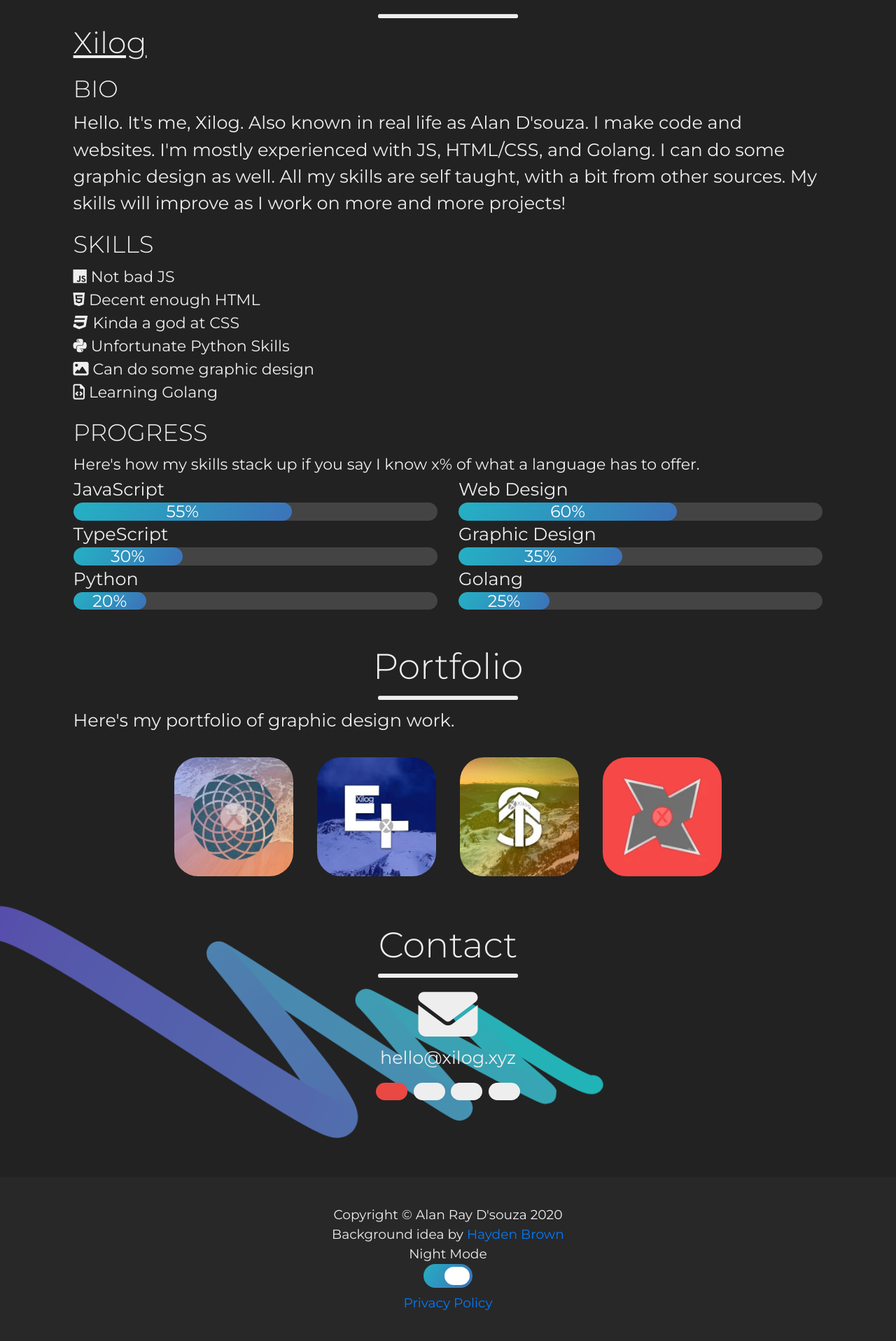
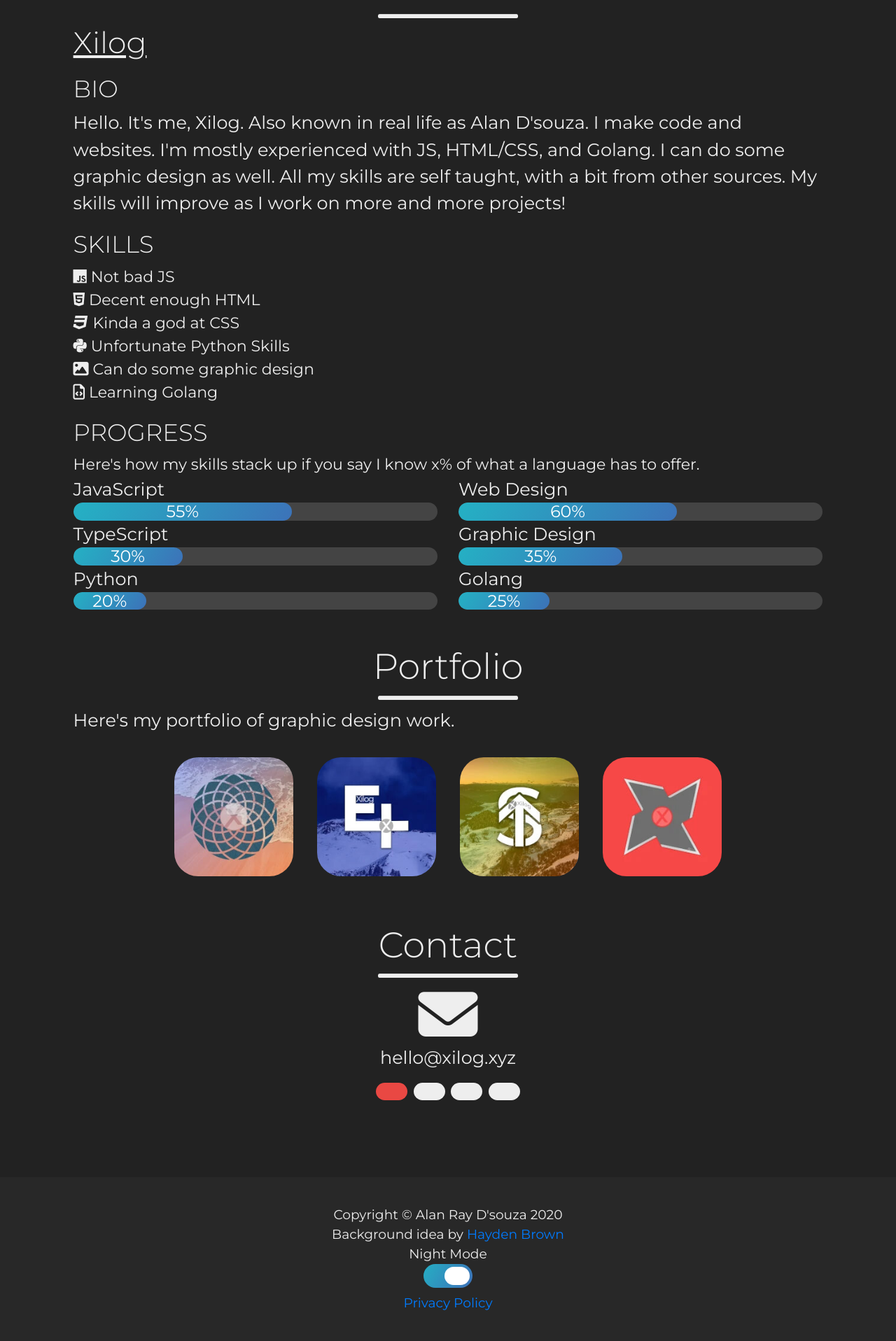
Before and after one commit to alanrme/xilog, a Jekyll site: the page built from index.html, in a window 1280 px wide. Shown: the part 1002-2918 px from the top of the page at 70% size. Built offline with Jekyll 4.4.1, drawn with Linux system fonts in a browser that asks for light colours; nearby versions of some CDN libraries.

Commit message:
remove contacts line

```diff
--- a/css/style.scss
+++ b/css/style.scss
@@ -4,6 +4,7 @@
 /* SASS VARIABLES */
 /* Fonts */
 $font-stack: "Montserrat", "Helvetica", "Arial";
+
 $primary: #1ec1c7;
 $secondary: #4e44b0;
 
@@ -43,7 +44,7 @@ body.dark .footer { background-color: #282828; }
 	body {
 		background-image: url("../img/bg-med.png");
 	}
-	.content { background-image: url("../img/line-small.png") !important; }
+	/* .content { background-image: url("../img/line-small.png") !important; } */
 }
 @media only screen and (max-width: 640px) { // mobile
 	body {
@@ -177,9 +178,11 @@ p3 {
 	text-align: left;
 	padding-top: 3em;
 	padding-bottom: 3em;
+	/* XILOG LINE (don't forget to uncomment in media rules too)
 	background: url("../img/line.png") no-repeat, #fff;
 	background-size: 70%;
 	background-position: left bottom;
+	*/
 
 	transition: background-color 0.5s;
 }
```
